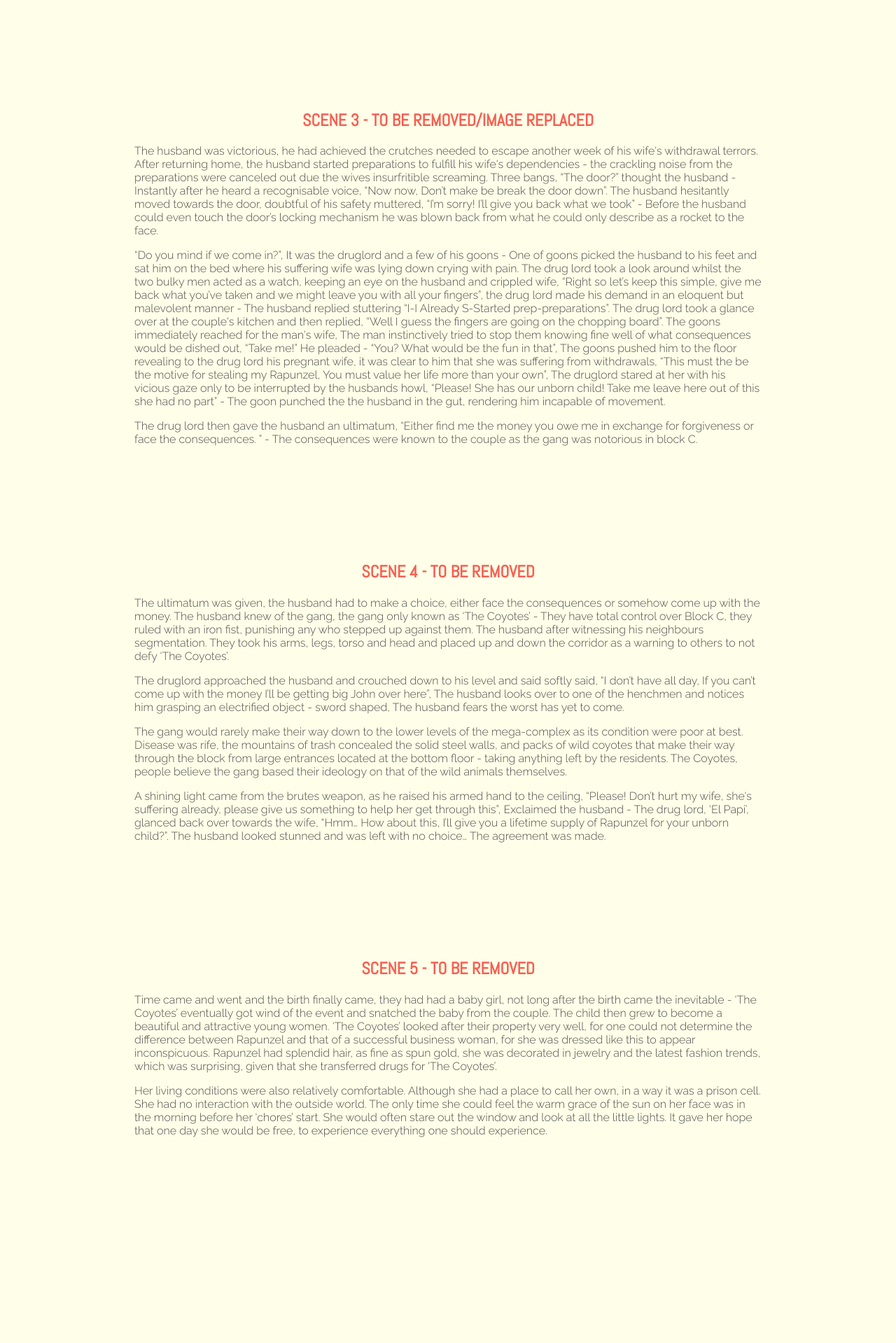
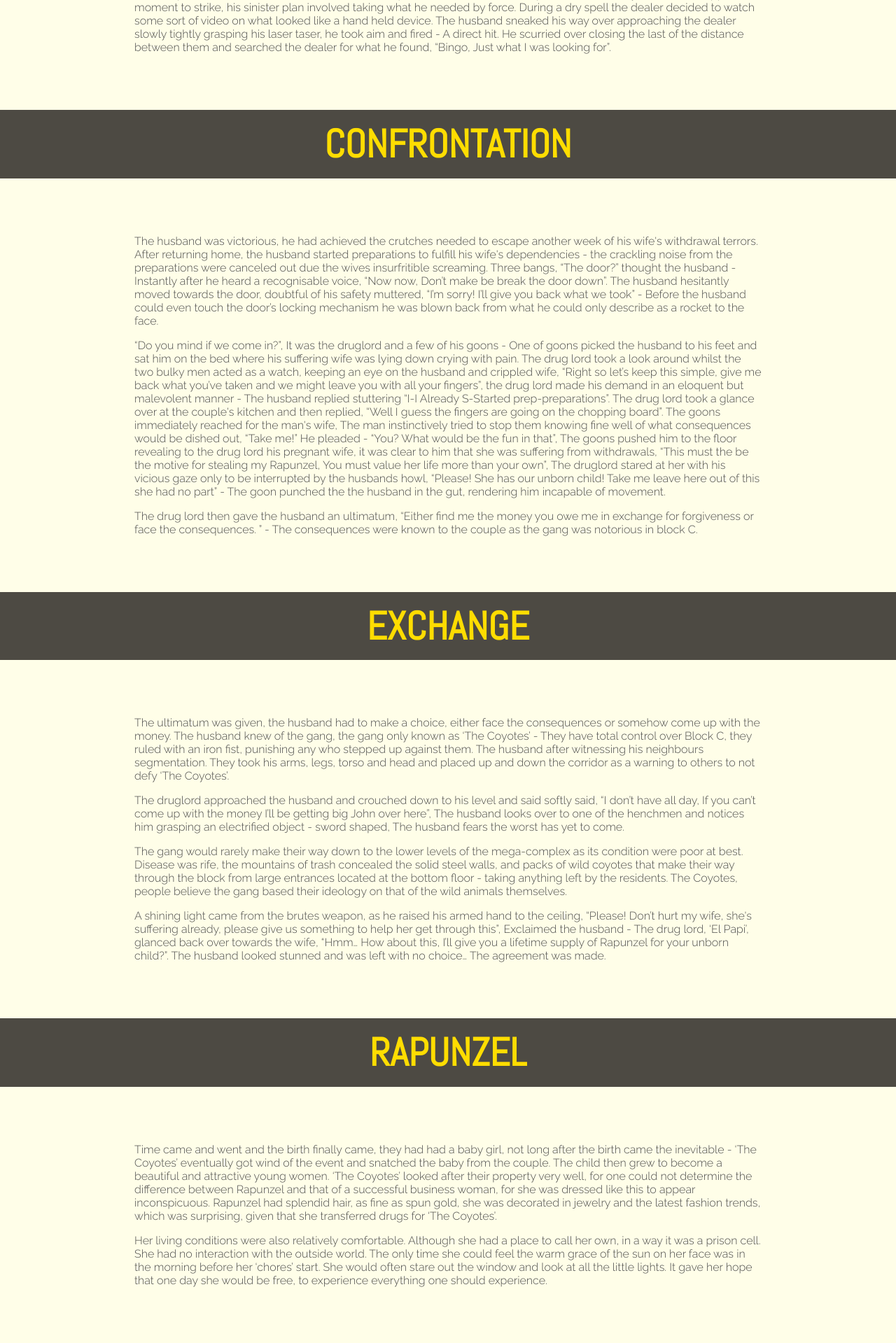
Before and after one commit to T620/rapunzel, a PHP site: page / in a window 1280 px wide. Shown: the part 976-2895 px from the top of the page at 70% size. Before the commit the page ends 2601 px from the top, so only its background shows below. Run offline with PHP 8.4, Linux system fonts and the light colour scheme; some libraries are stand-ins or nearby versions.

Commit message:
Add headings and style, scene navigation on ice at bottom of file

```diff
--- a/css/styles.css
+++ b/css/styles.css
@@ -38,6 +38,15 @@ h1, h2, h3{
   	left: 45%;
   }
 
+.scene-heading {
+    color: #fd0;
+    background: #4d4a43;
+    position: relative;
+    margin: 0;
+    padding: 1% 0;
+    font-size: 3.5em;
+}
+
 /*some extra tiny details Tom probs wont notice */
 ::-moz-selection{
       color:  #F75E50;
--- a/index.html
+++ b/index.html
@@ -15,23 +15,25 @@
 
     <div class="img-holder" id="cover-box" data-image="img/background_1.png" data-cover-ratio="1" data-width="1920" data-height="1080" data-speed="1"></div>
 	<img src="img/cover-art.svg" class="center-block" id="cover-img">
-      <a href="#scene-1-art" class="page-scroll"><img src="img/cover-arrow.gif" id="cover-arrow"></a>
+      <a href="#scene-1_image" class="page-scroll"><img src="img/cover-arrow.gif" id="cover-arrow"></a>
 
 
     <!--<div class="img-holder" data-image="img/slums.png" data-cover-ratio="0.85" data-width="1920" data-height="1080" data-speed="0.1"></div>-->
- <div class="img-holder" id="scene-1-art" data-image="img/corridor.jpg" data-cover-ratio="0.85"></div>
+ <div class="img-holder" id="scene-1_image" data-image="img/corridor.jpg" data-cover-ratio="0.85">
+<h1 class="scene-heading">Addiction</h1>
+</div>
 
     <section id="scene-1">
-<h1>Let's put some catchy intro to the scene here (scene 1)</h1>
 <p>Once upon a time… in a city named Amityville. In an area known to locals as El Gueto. El Gueto consisted of three highrise buildings each control by a different drug-lord. Located in the lower bowels of Block A, the tallest of the megastructure, lived a humble couple that were destined to be future parents. The depressive state of living conditions with the gang controlled megastructure doesn’t leave many options for the married couple, especially since they fit all the criteria, low income and no aspirations of escaping their prison-like lifestyle.</p>
 
 <p>As with many people within El Gueto, they found themselves turning to other inlets - the mother-to-be caught herself addicted to the gang controlled substance rapunzel. Day to day life became increasingly difficult for the future father as the addiction grew to unsustainable levels. Struggling, the father would have to find other methods other than paying for the substance with the little money they had… this would eventually cause him to take desperate measures.</p>
     </section>
 
-<div class="img-holder"  data-image="img/slums.png" data-cover-ratio="0.85"></div>
+<div class="img-holder" id="scene-2_image" data-image="img/slums.png" data-cover-ratio="0.85">
+<h1 class="scene-heading">Robbery</h1>
+</div>
 
     <section id="scene-2">
-<h1>The Addicton</h1>
 <p>The husband would spent many hours worrying over his wife's condition as it progressively got worse and worse. The level of rapunzel now needed to maintain the wife’s addiction was beyond what they could afford, so the wife started having withdrawal symptoms. The first week the wife started to have cold sweats during her sleep, the husband worried and stayed up watching over her. After the sweats came the sleepless nights due to the nightmarish hallucinations keeping the husband on constant alert, worrying every second about her well-being. On the sixth week of the hellish withdrawal period the husband had finally had enough, he was going to get enough rapunzel to help calm his wife’s addiction and more importantly save the couples relationship. No matter what the cost…</p>
 
 
@@ -40,10 +42,11 @@
 <p>Block A consisted a network of narrow and complex corridors that connected the many other small dingy flats together with the couples. At key points where corridors would intersect there would usually be low level gang members distributing the drug needed to fulfill the wife’s dependency. Late one night, although unless you were located on the edges of the megacomplex you would have to trust your watch - the husband ventured outside the flat to find one of these gang members, his intentions were devious as he did not plan to pay the dealer… After the long trip through the maze he finally ended up at his destination, the dealers distribution point, “This is has to be the place”. He anxiously waits for the opportune moment to strike, his sinister plan involved taking what he needed by force. During a dry spell the dealer decided to watch some sort of video on what looked like a hand held device. The husband sneaked his way over approaching the dealer slowly tightly grasping his laser taser, he took aim and fired - A direct hit. He scurried over closing the last of the distance between them and searched the dealer for what he found, “Bingo, Just what I was looking for”.</p>
     </section>
 
-       <div class="img-holder" id="scene 3" data-image="img/slums-o.jpg" data-cover-ratio="0.85"></div>
+       <div class="img-holder" id="scene-3_image" data-image="img/slums-o.jpg" data-cover-ratio="0.85">
+<h1 class="scene-heading">Confrontation</h1>
+</div>
 
     <section>
-<h1>Scene 3 - TO BE REMOVED/IMAGE REPLACED</h1>
 <p>The husband was victorious, he had achieved the crutches needed to escape another week of his wife's withdrawal terrors. After returning home, the husband started preparations to fulfill his wife's dependencies - the crackling noise from the preparations were canceled out due the wives insurfritible screaming. Three bangs, “The door?” thought the husband - Instantly after he heard a recognisable voice, “Now now, Don’t make be break the door down”. The husband hesitantly moved towards the door, doubtful of his safety muttered, “I’m sorry! I’ll give you back what we took” - Before the husband could even touch the door’s locking mechanism he was blown back from what he could only describe as a rocket to the face. </p>
 
 <p> “Do you mind if we come in?”, It was the druglord and a few of his goons - One of goons picked the husband to his feet and sat him on the bed where his suffering wife was lying down crying with pain. The drug lord took a look around whilst the two bulky men acted as a watch, keeping an eye on the husband and crippled wife, “Right so let’s keep this simple, give me back what you’ve taken and we might leave you with all your fingers”, the drug lord made his demand in an eloquent but malevolent manner - The husband replied stuttering “I-I Already S-Started prep-preparations”. The drug lord took a glance over at the couple's kitchen and then replied, “Well I guess the fingers are going on the chopping board”. The goons immediately reached for the man's wife, The man instinctively tried to stop them knowing fine well of what consequences would be dished out, “Take me!” He pleaded - “You? What would be the fun in that”, The goons pushed him to the floor revealing to the drug lord his pregnant wife, it was clear to him that she was suffering from withdrawals, “This must the be the motive for stealing my Rapunzel, You must value her life more than your own”, The druglord stared at her with his vicious gaze only to be interrupted by the husbands howl, “Please! She has our unborn child! Take me leave here out of this she had no part” - The goon punched the the husband in the gut, rendering him incapable of movement. </p>
@@ -52,10 +55,11 @@
 
     </section>
 
-       <div class="img-holder" id="scene 3" data-image="img/slums-o.jpg" data-cover-ratio="0.85"></div>
+       <div class="img-holder" id="scene-4_image" data-image="img/slums-o.jpg" data-cover-ratio="0.85">
+<h1 class="scene-heading">Exchange</h1>
+</div>
 
     <section>
-<h1>Scene 4 - TO BE REMOVED</h1>
 <p>The ultimatum was given, the husband had to make a choice, either face the consequences or somehow come up with the money. The husband knew of the gang, the gang only known as ‘The Coyotes’ - They have total control over Block C, they ruled with an iron fist, punishing any who stepped up against them. The husband after witnessing his neighbours segmentation. They took his arms, legs, torso and head and placed up and down the corridor as a warning to others to not defy ‘The Coyotes’. </p>
 
 <p> The druglord approached the husband and crouched down to his level and said softly said, “I don’t have all day, If you can’t come up with the money I’ll be getting big John over here”, The husband looks over to one of the henchmen and notices him grasping an electrified object - sword shaped, The husband fears the worst has yet to come.</p>
@@ -65,15 +69,55 @@
 <p> A shining light came from the brutes weapon, as he raised his armed hand to the ceiling, “Please! Don’t hurt my wife, she's suffering already, please give us something to help her get through this”, Exclaimed the husband - The drug lord, ‘El Papi’, glanced back over towards the wife, “Hmm… How about this, I’ll give you a lifetime supply of Rapunzel for your unborn child?”. The husband looked stunned and was left with no choice… The agreement was made.</p>
     </section>
 
-    <div class="img-holder" data-image="img/rapunzel-bedroom.jpg" data-cover-ratio="0.85"></div>
+    <div class="img-holder" id="scene-5_image" data-image="img/rapunzel-bedroom.jpg" data-cover-ratio="0.85">
+<h1 class="scene-heading">Rapunzel</h1>
+</div>
 
     <section>
-<h1>Scene 5 - TO BE REMOVED</h1>
 <p>Time came and went and the birth finally came, they had had a baby girl, not long after the birth came the inevitable - ‘The Coyotes’ eventually got wind of the event and snatched the baby from the couple. The child then grew to become a beautiful and attractive young women. ‘The Coyotes’ looked after their property very well, for one could not determine the difference between Rapunzel and that of a successful business woman, for she was dressed like this to appear inconspicuous. Rapunzel had splendid hair, as fine as spun gold, she was decorated in jewelry and the latest fashion trends, which was surprising, given that she transferred drugs for ‘The Coyotes’.</p>
 
 <p> Her living conditions were also relatively comfortable. Although she had a place to call her own, in a way it was a prison cell. She had no interaction with the outside world. The only time she could feel the warm grace of the sun on her face was in the morning before her ‘chores’ start. She would often stare out the window and look at all the little lights. It gave her hope that one day she would be free, to experience everything one should experience.</p>
     </section>
 
+<!-- ON ICE
+<div id="scene-nav">
+<ul>
+  <li><a href="#scene-1_image">Scene 1</a></li>
+  <li><a href="#scene-2_image">Scene 2</a></li>
+  <li><a href="#scene-3_image">Scene 3</a></li>
+  <li><a href="#scene-4_image">Scene 4</a></li>
+  <li><a href="#scene-5_image">Scene 5</a></li>
+  <li><a href="#scene-6_image">Scene 6</a></li>
+  <li><a href="#scene-7_image">Scene 7</a></li>
+  <li><a href="#scene-8_image">Scene 8</a></li>
+  <li><a href="#scene-9_image">Scene 9</a></li>
+</ul>
+</div>
+
+<style>
+#scene-nav {
+background: url('img/hair.png');
+position: fixed;
+top:0;
+right:0;
+
+}
+#scene-nav ul {
+    list-style-type: none;
+    margin: 0;
+    padding: 0;
+    width: 60px;
+position: fixed;
+    right: 0;
+    top: 40%;
+    height: 20%;
+}
+
+#scene-nav li a {
+    display: block;
+    background-color: #dddddd;
+}
+</style> -->
 
 <script src="js/jquery_1-10-2.min.js"></script>
 <script src="js/jquery.imageScroll.js"></script>
```
Also changed, not shown: img/hair.png (added).
